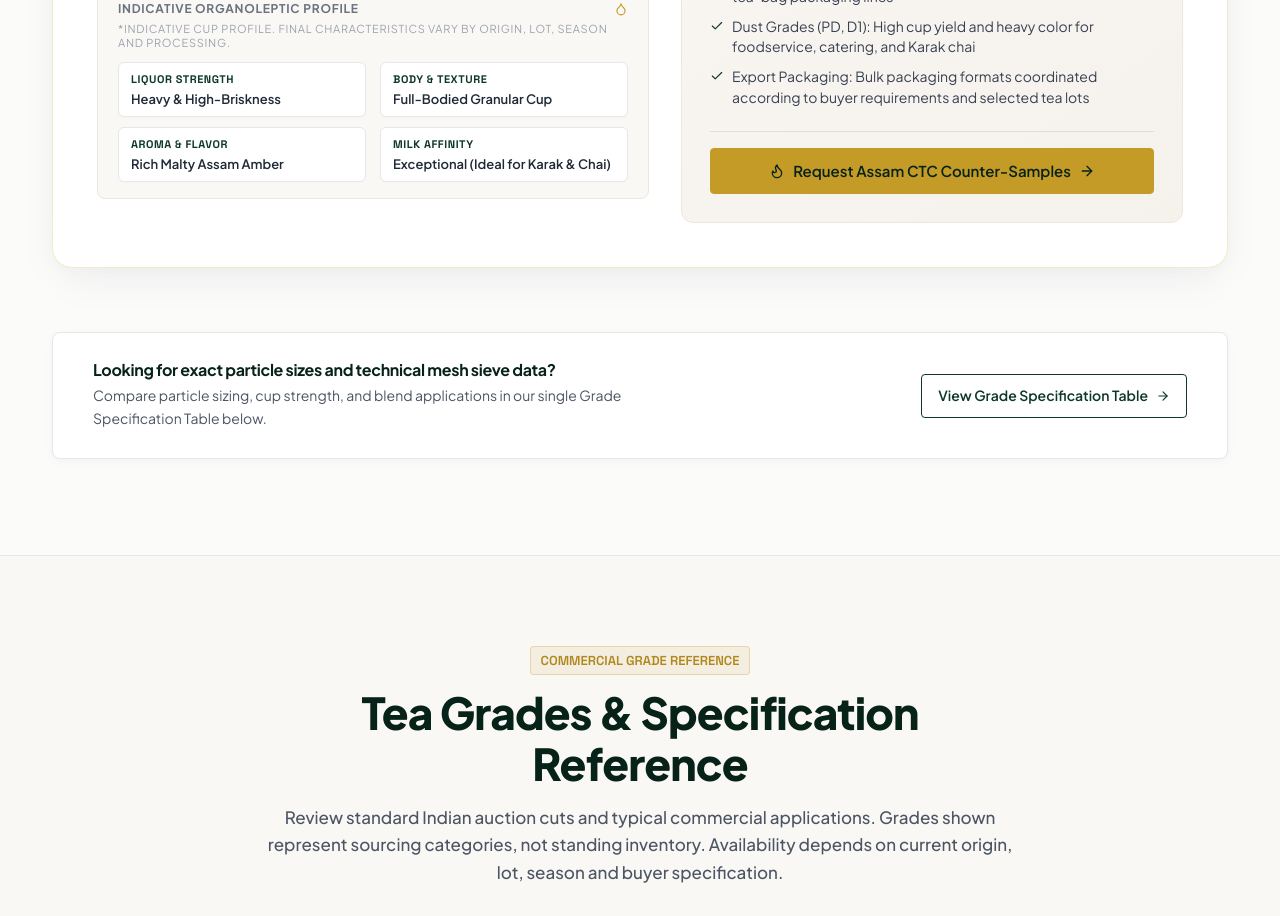
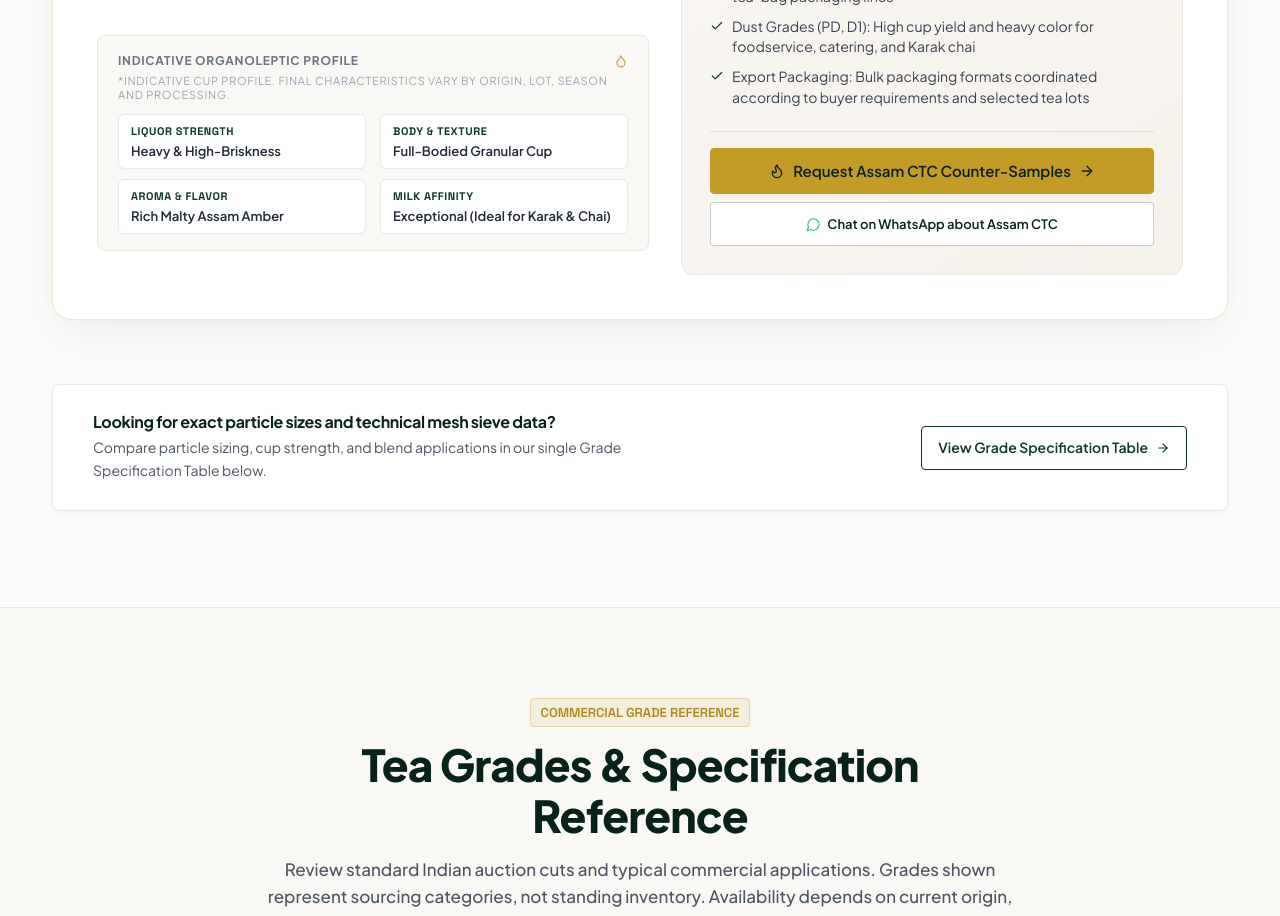
Before and after one commit to sarthaksarvaiya/shivom-global-website, a React (Vite) app: page / in a window 1280 px wide. Shown: the part 1900-2816 px from the top of the page. Built offline with nearby package versions, Linux system fonts and the light colour scheme.

Commit message:
feat(conversion): add secondary contextual WhatsApp button to tea spectrum panel

```diff
--- a/src/components/home/TeaCategoriesSection.tsx
+++ b/src/components/home/TeaCategoriesSection.tsx
@@ -1,5 +1,6 @@
 import React, { useState } from 'react';
-import { Flame, Sparkles, Leaf, Award, ArrowRight, Check, Compass, Droplet, ChevronLeft, ChevronRight } from 'lucide-react';
+import { Flame, Sparkles, Leaf, Award, ArrowRight, Check, Compass, Droplet, ChevronLeft, ChevronRight, MessageCircle } from 'lucide-react';
+import { CONTACT_INFO } from '@/constants/contact';
 
 export interface TeaCategoriesSectionProps {
   onSelectCategory?: (categoryName: string, gradeCode?: string) => void;
@@ -403,7 +404,7 @@ export const TeaCategoriesSection: React.FC<TeaCategoriesSectionProps> = ({
                 </ul>
               </div>
 
-              <div className="tea-specs-cta-wrap">
+              <div className="tea-specs-cta-wrap" style={{ display: 'flex', flexDirection: 'column', gap: '8px' }}>
                 <button
                   type="button"
                   onClick={() => handleCategorySampleRequest(activeCategory.name, activeCategory.defaultGrade)}
@@ -415,6 +416,33 @@ export const TeaCategoriesSection: React.FC<TeaCategoriesSectionProps> = ({
                   <span>Request {activeCategory.tabLabel} Counter-Samples</span>
                   <ArrowRight size={16} aria-hidden="true" />
                 </button>
+
+                <a
+                  href={CONTACT_INFO.whatsapp.getLink(
+                    `Hi SHIVOM GLOBAL, I am reviewing your ${activeCategory.tabLabel} specifications and would like to discuss sourcing options.`
+                  )}
+                  target="_blank"
+                  rel="noopener noreferrer"
+                  className="btn btn-outline-dark btn-sm"
+                  style={{
+                    width: '100%',
+                    justifyContent: 'center',
+                    display: 'inline-flex',
+                    alignItems: 'center',
+                    gap: '6px',
+                    borderColor: 'rgba(13, 56, 41, 0.25)',
+                    color: 'var(--color-primary-dark)',
+                    backgroundColor: '#FFFFFF',
+                    textDecoration: 'none',
+                    fontWeight: 600,
+                    fontSize: '0.8125rem',
+                    padding: '8px 12px'
+                  }}
+                  aria-label={`Chat on WhatsApp about ${activeCategory.tabLabel}`}
+                >
+                  <MessageCircle size={15} style={{ color: '#25D366' }} aria-hidden="true" />
+                  <span>Chat on WhatsApp about {activeCategory.tabLabel}</span>
+                </a>
               </div>
             </div>
 
```
